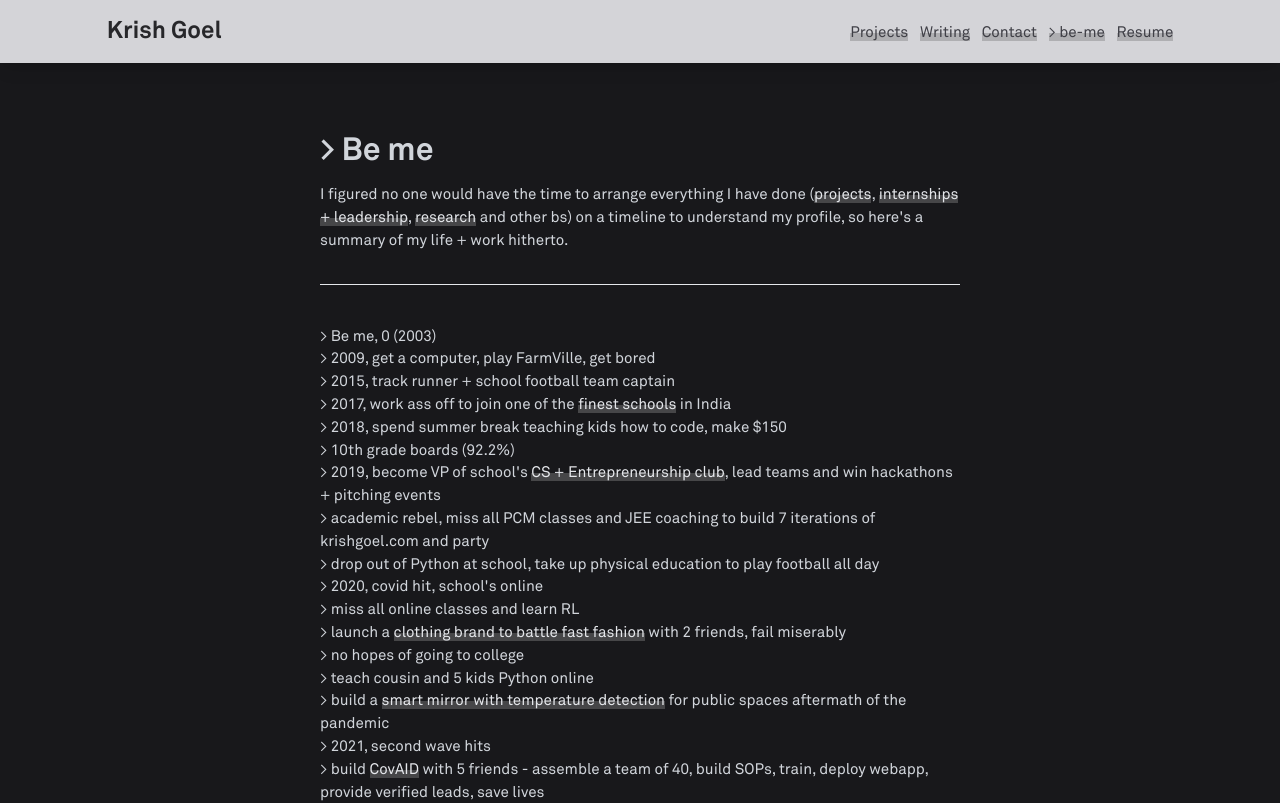
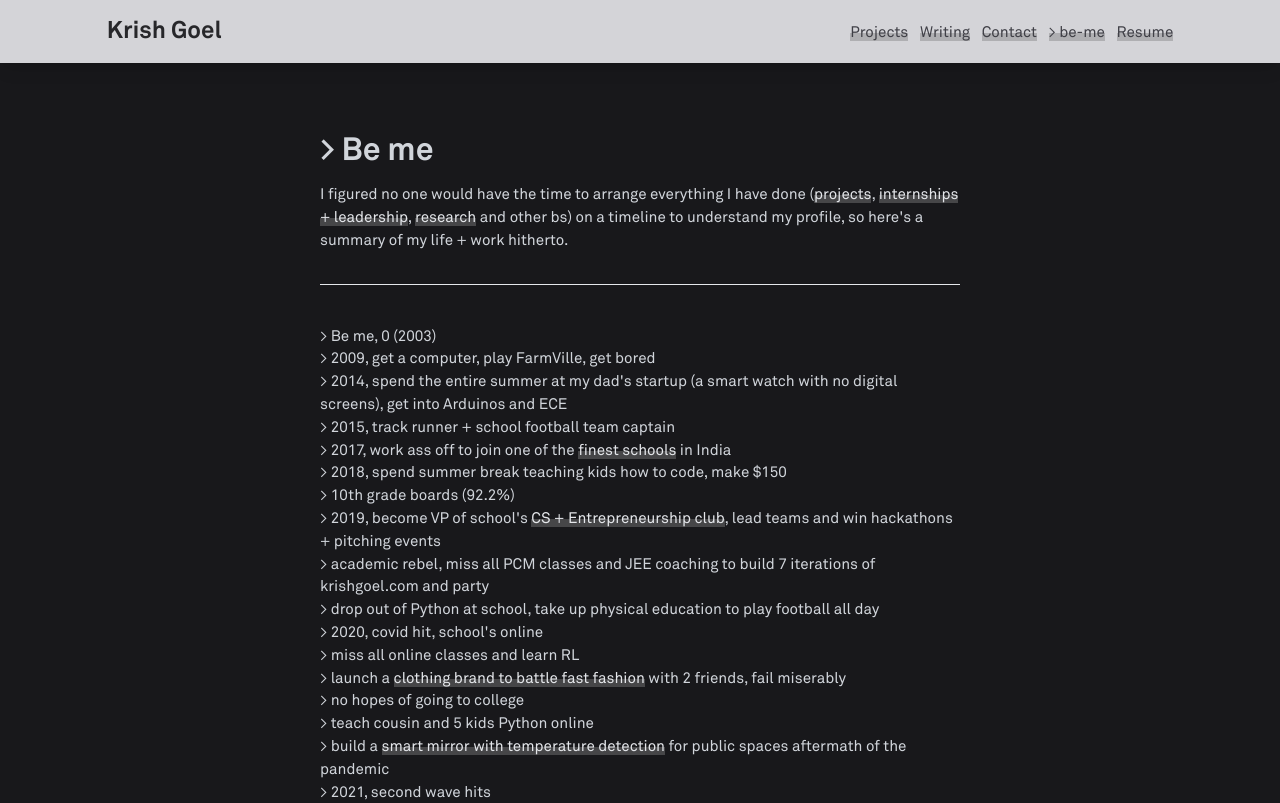
Before and after one commit to krishgoel/krishgoel.com, a SvelteKit app: page /be-me in a window 1280 px wide. Shown: the top 803 px of the page. Built offline with nearby package versions, Linux system fonts and the light colour scheme; no server answers.

Commit message:
content: added Bliss Watches

```diff
--- a/src/routes/be-me/+page.svelte
+++ b/src/routes/be-me/+page.svelte
@@ -4,6 +4,7 @@
 <p>
     > Be me, 0 (2003)<br/>
     > 2009, get a computer, play FarmVille, get bored<br/>
+    > 2014, spend the entire summer at my dad's startup (a smart watch with no digital screens), get into Arduinos and ECE<br/>
     > 2015, track runner + school football team captain <br/>
     > 2017, work ass off to join one of the <a href="https://sanskritischool.edu.in/" target="_blank" aria-label="Sanskriti School">finest schools</a> in India<br/>
     > 2018, spend summer break teaching kids how to code, make $150<br/>
```
